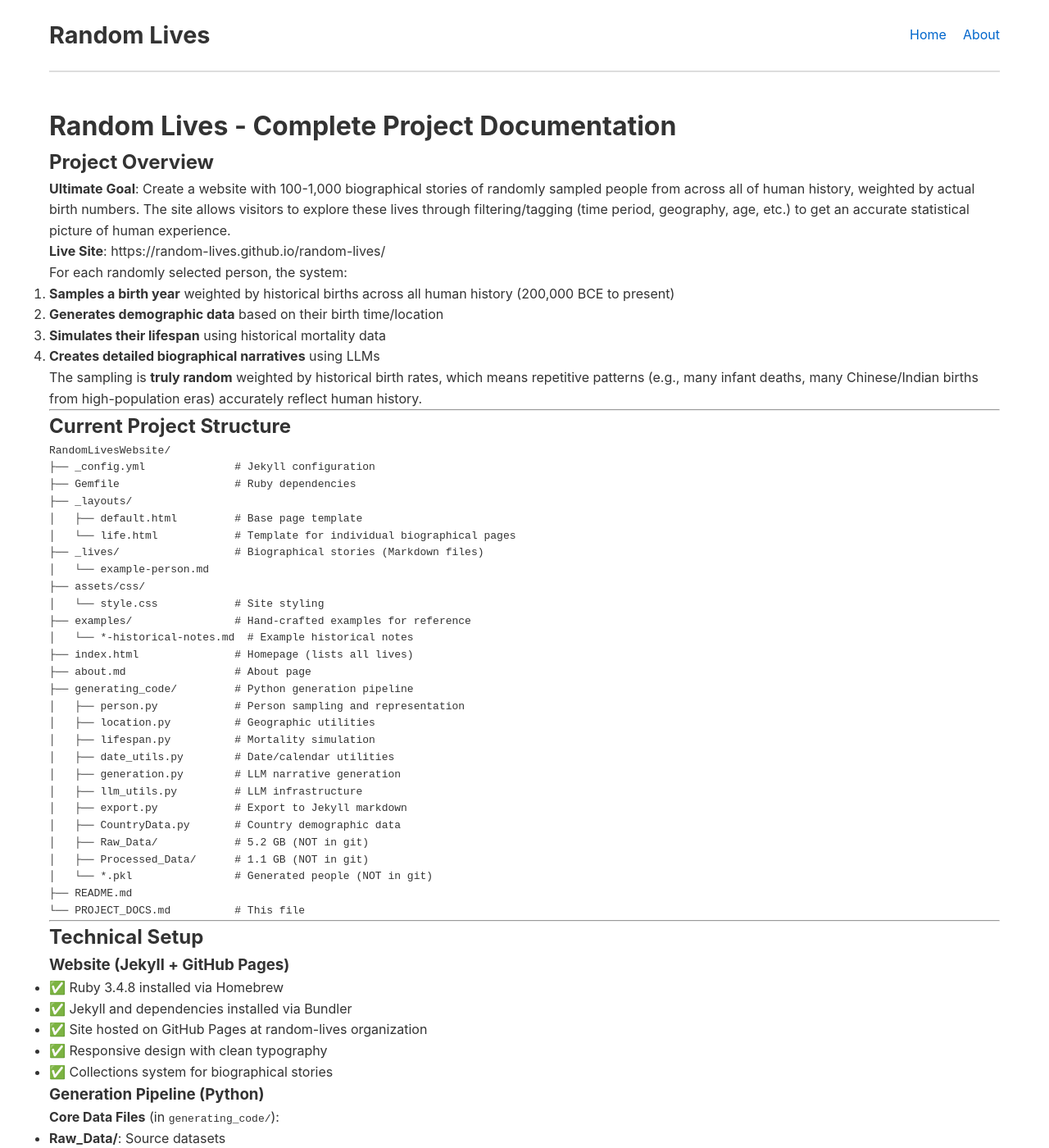
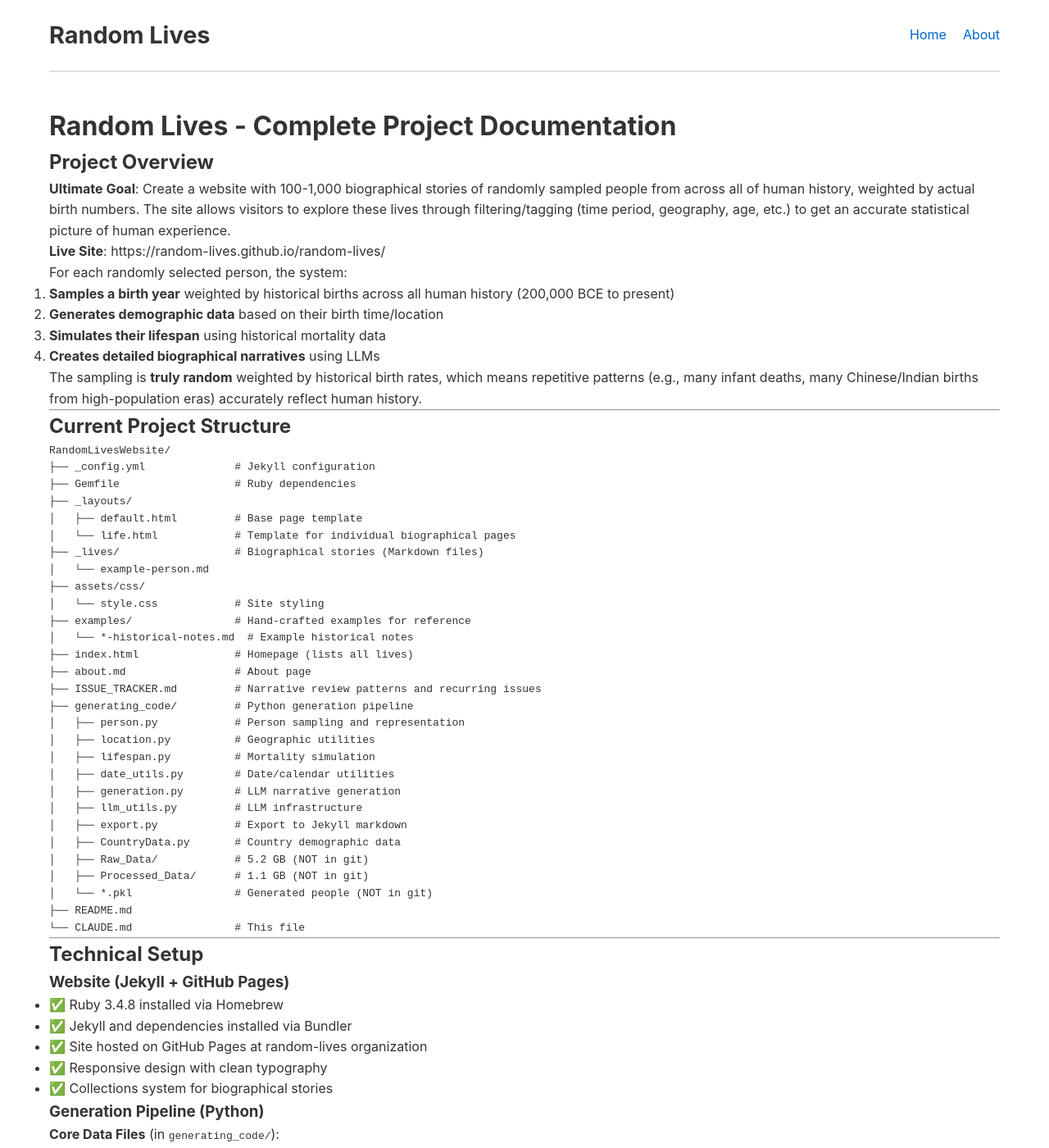
Before and after one commit to random-lives/random-lives, a Jekyll site: the page built from Claude.md, in a window 1280 px wide and 1400 px high. Shown: the whole window at 82% size. Built offline with Jekyll 4.4.1, drawn with Linux system fonts in a browser that asks for light colours; our own code applies the rules of GitHub Pages for plain Markdown files; some of the changed text lies outside the part shown.

Commit message:
Reference ISSUE_TRACKER.md in project documentation

````diff
--- a/Claude.md
+++ b/Claude.md
@@ -34,6 +34,7 @@
 │   └── *-historical-notes.md  # Example historical notes
 ├── index.html               # Homepage (lists all lives)
 ├── about.md                 # About page
+├── ISSUE_TRACKER.md         # Narrative review patterns and recurring issues
 ├── generating_code/         # Python generation pipeline
 │   ├── person.py            # Person sampling and representation
 │   ├── location.py          # Geographic utilities
@@ -47,7 +48,7 @@
 │   ├── Processed_Data/      # 1.1 GB (NOT in git)
 │   └── *.pkl                # Generated people (NOT in git)
 ├── README.md
-└── PROJECT_DOCS.md          # This file
+└── CLAUDE.md                # This file
 ```
 
 ---
@@ -458,6 +459,12 @@
 - `generating_code/generation.py` - LLM generation pipeline
 - `generating_code/export.py` - Export to markdown
 
+### Quality Control
+- `ISSUE_TRACKER.md` - Tracks recurring narrative issues and patterns found during batch review
+  - Check before generating new batches to review current priorities
+  - Update after reviewing generated narratives
+  - Prioritizes issues (high/medium/low) and tracks resolution across batches
+
 ---
 
 ## Roadmap
````
